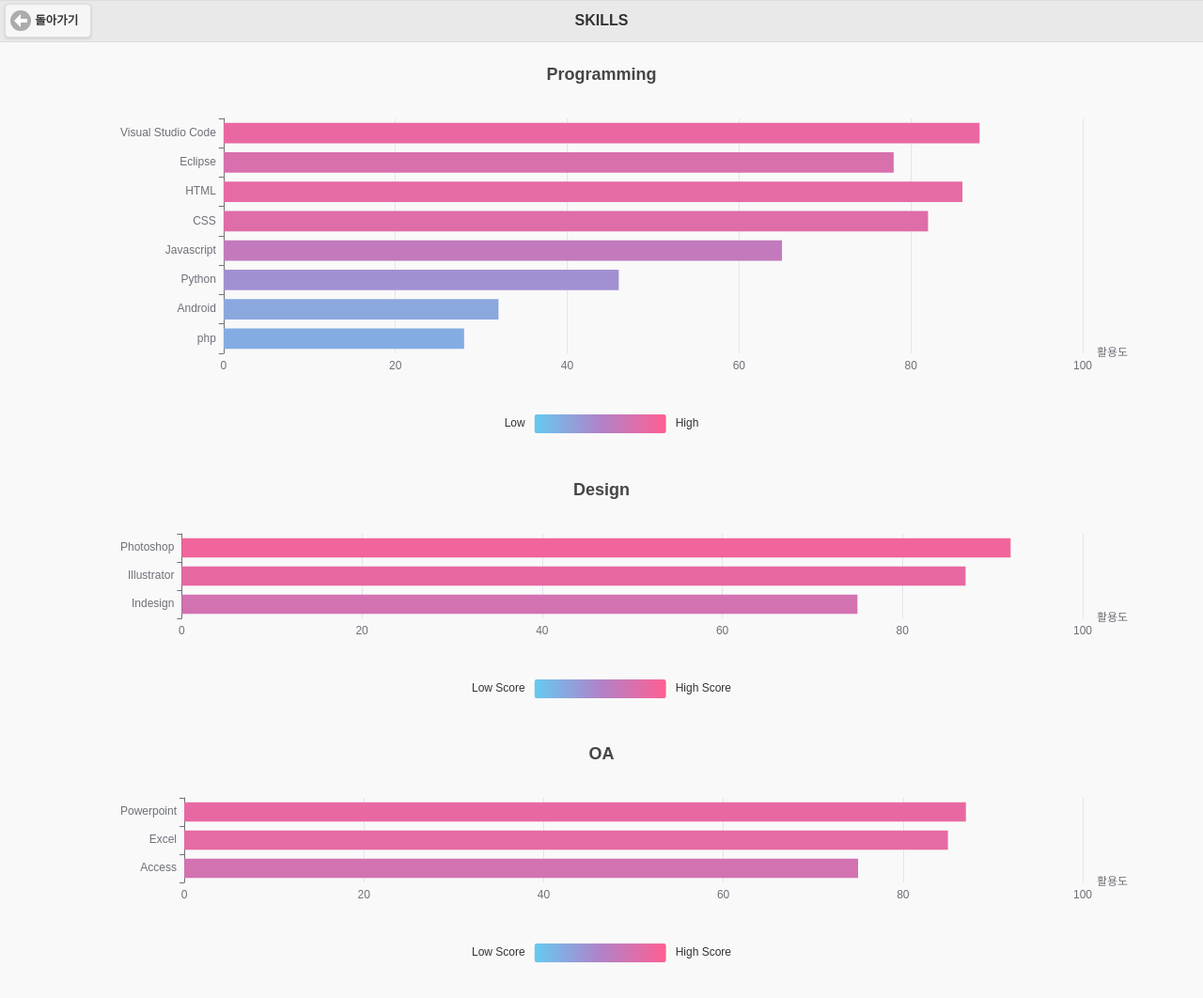
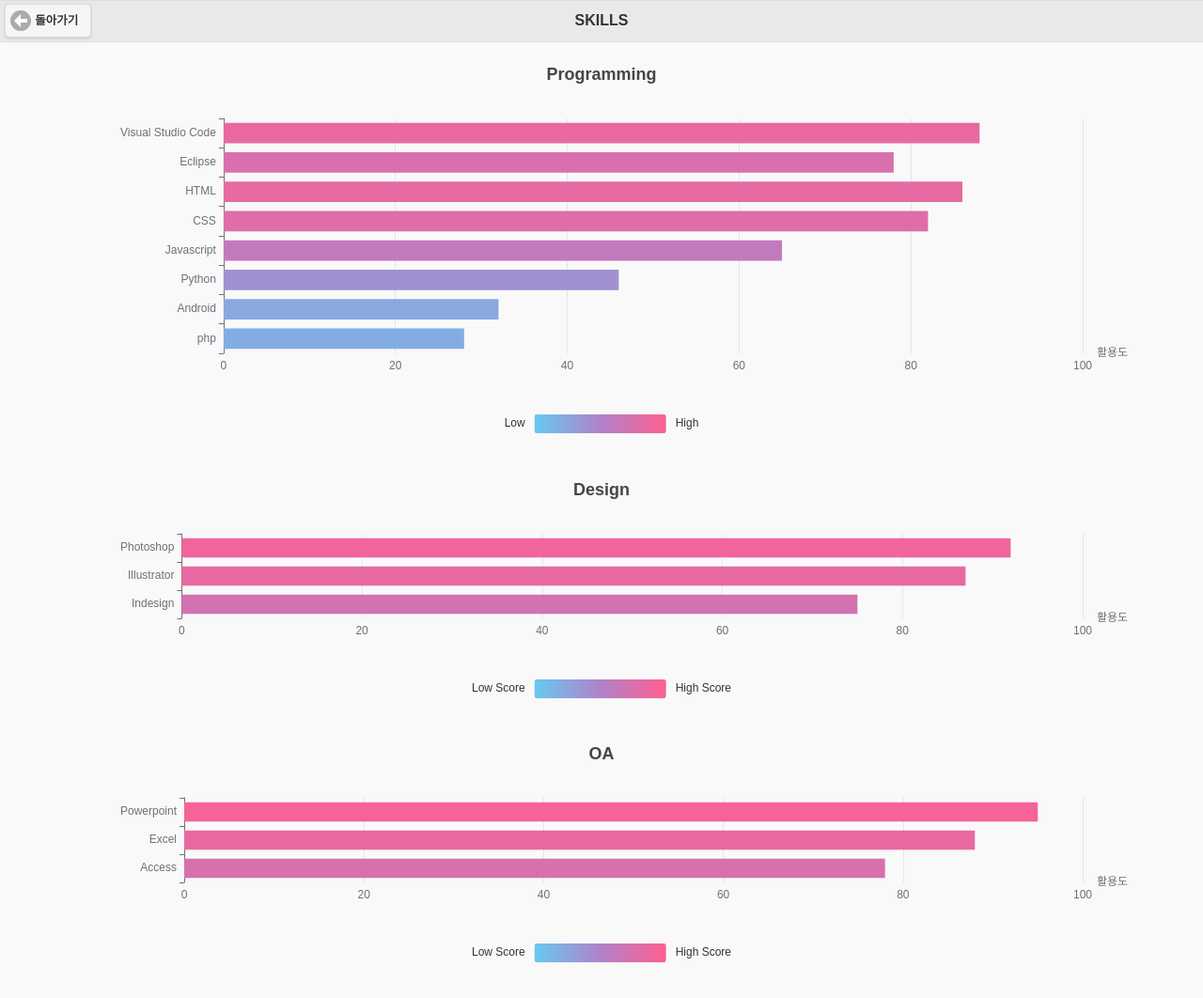
Before and after one commit to yuri0407/hybrid_portfolio_chart, a plain HTML site: page skills-chart.html in a window 1280 px wide. Shown: the whole page at 94% size. Drawn offline with nearby package versions, Linux system fonts and the light colour scheme.

Commit message:
Update skills-chart.html

```diff
--- a/skills-chart.html
+++ b/skills-chart.html
@@ -178,9 +178,9 @@
         dataset: {
             source: [
             ['활용도', 'product'],
-            [75, 'Access'],
-            [85, 'Excel'],
-            [87, 'Powerpoint']
+            [78, 'Access'],
+            [88, 'Excel'],
+            [95, 'Powerpoint']
             ]
         },
         grid: { containLabel: true },
```
